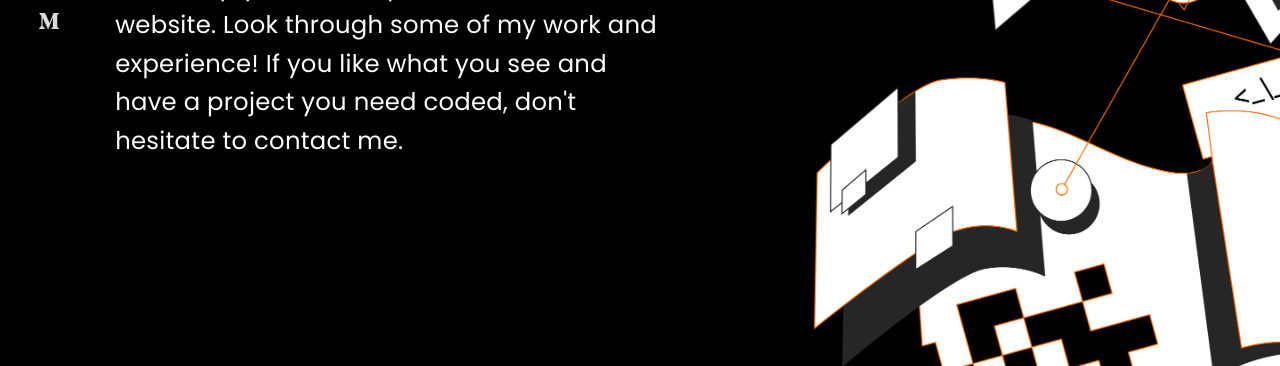
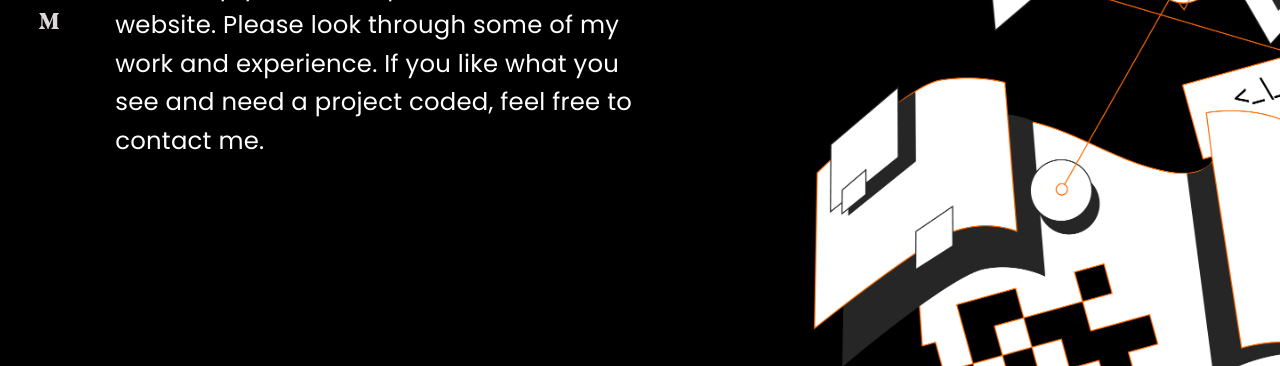
Before and after one commit to Alejandroq12/portfolio, a website with bundled scripts: page index.html in a window 1280 px wide. Shown: the part 434-800 px from the top of the page. Built offline with nearby package versions, Linux system fonts and the light colour scheme; files whose address does not match are found by name.

Commit message:
Fix: Typos and text clarity/flow.

```diff
--- a/index.html
+++ b/index.html
@@ -53,9 +53,9 @@
         <h3 class="second-header" tabindex="0">I'm a Full-Stack Web Developer.</h3>
         <p class="main-description" tabindex="0">
           I can help you build a product, feature, or website.
-          Look through some of my work and experience!
-          If you like what you see and have a project you need coded,
-          don't hesitate to contact me.
+          Please look through some of my work and experience.
+          If you like what you see and need a project coded,
+          feel free to contact me.
         </p>
       </div>
 
```
